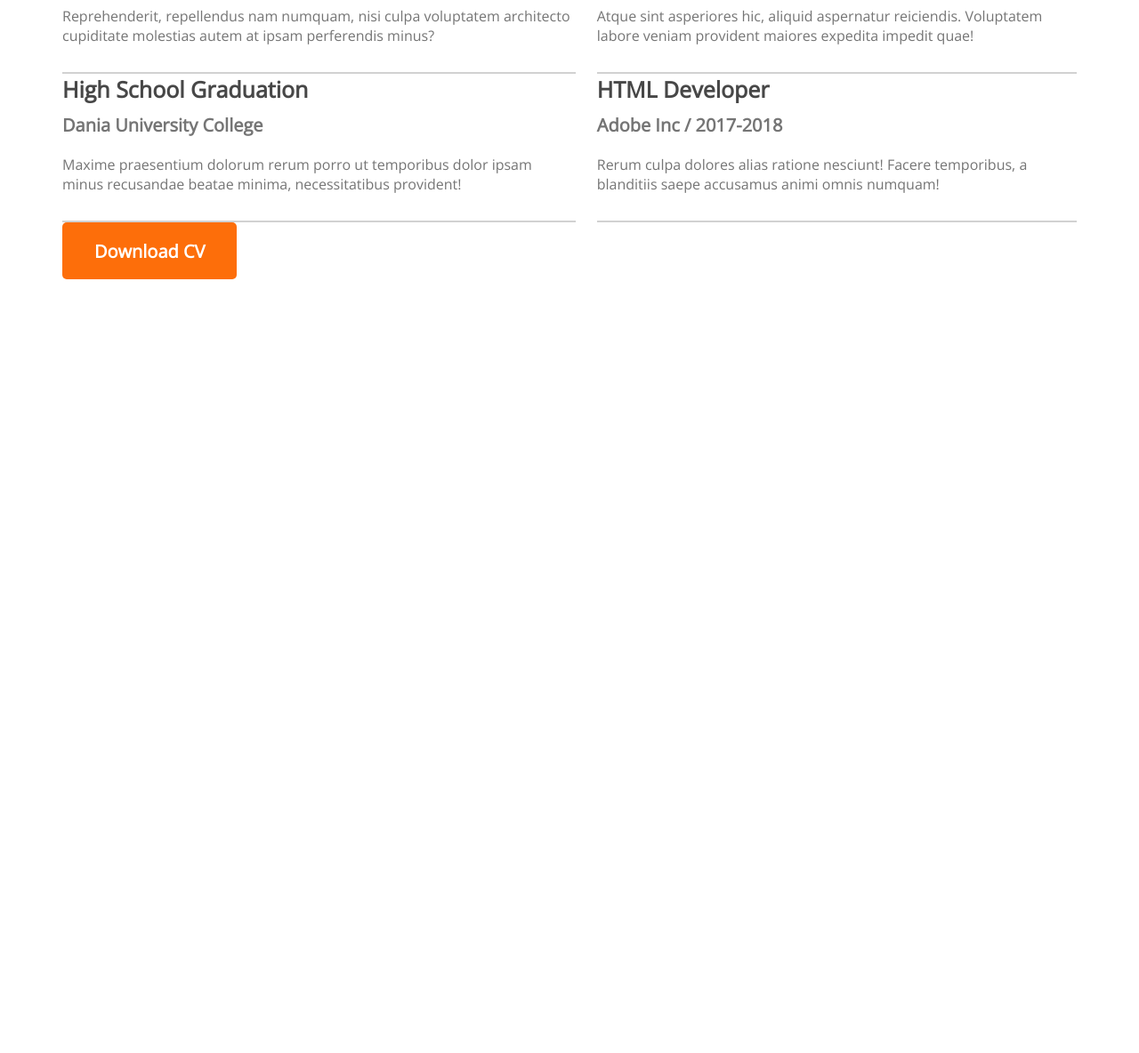
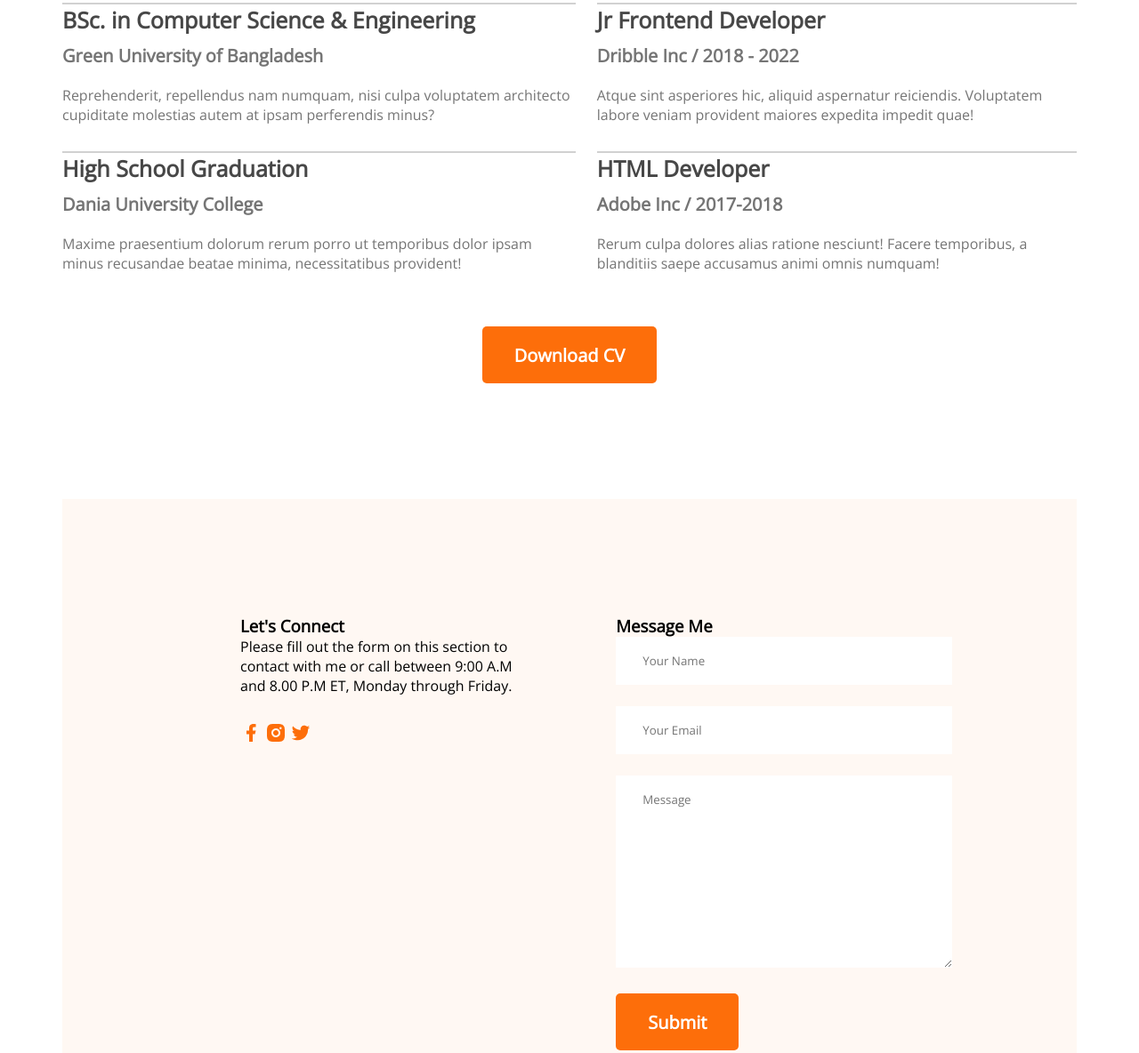
Before and after one commit to being-saiful/developer-portfolio, a plain HTML site: page index.html in a window 1280 px wide. Shown: the part 2637-3821 px from the top of the page at 89% size. Before the commit the page ends 2951 px from the top, so only its background shows below. Drawn offline with nearby package versions, Linux system fonts and the light colour scheme; a web font is replaced by a local one.

Commit message:
contact section has been added

```diff
--- a/index.html
+++ b/index.html
@@ -111,7 +111,7 @@
             <h3 class="resume-title">A summary of my resume</h3>
             <div class="resume-container">
                 <div class="my-education">
-                    <h3 class="resume-title">My Education</h3>
+                    <h3 class="resume-subtitle">My Education</h3>
                     <div class="items">
                         <h4 class="items-title">Masters in Computer Science & Engineering</h4>
                         <h5 class="items-subtitle">University of Alberta</h5>
@@ -136,11 +136,10 @@
                             minima,
                             necessitatibus provident!</p>
                     </div>
-                    <hr class="thick-line">
                 </div>
 
                 <div class="experience">
-                    <h3 class="resume-title">My Expereince</h3>
+                    <h3 class="resume-subtitle">My Expereince</h3>
                     <div class="items">
                         <h4 class="items-title">Sr. Font End Developer</h4>
                         <h5 class="items-subtitle">Apple Inc / 2020 - Current</h5>
@@ -165,16 +164,49 @@
                             animi
                             omnis numquam!</p>
                     </div>
-                    <hr class="thick-line">
 
                 </div>
             </div>
             </div>
 
-            <div>
+            <div class="resume-btn">
                 <button class="btn-primary">Download CV</button>
             </div>
 
+        </section>
+
+        <!-- conatact section -->
+
+        <section class="contact">
+            <div class="connect">
+                <h3>Let's Connect</h3>
+                <p class="connect-description">Please fill out the form on this section to contact with me or call
+                    between 9:00 A.M and 8.00 P.M ET,
+                    Monday through Friday.</p>
+
+                <a href="">
+                    <img src="/images/icons/facebook.png" alt="">
+                </a>
+
+                <a href="">
+                    <img src="/images/icons/insta.png" alt="">
+                </a>
+
+                <a href="">
+                    <img src="/images/icons/twitter.png" alt="">
+                </a>
+            </div>
+
+            <div class="msg">
+                <h3>Message Me</h3>
+                <form action="">
+                    <input type="text" name="" id="" placeholder="Your Name">
+                    <input type="email" name="" id="" placeholder="Your Email">
+                    <textarea name="" id="" cols="30" rows="10" placeholder="Message"></textarea>
+
+                    <input class="btn-primary" type="submit" value="Submit">
+                </form>
+            </div>
         </section>
 
 
--- a/styles/portfolio.css
+++ b/styles/portfolio.css
@@ -178,6 +178,10 @@ section {
 
 .resume-title {
     font-size: 35px;
+    text-align: center;
+    font-weight: 700;
+    margin-bottom: 113px;
+
 }
 
 .resume-container {
@@ -185,7 +189,7 @@ section {
     gap: 24px;
 }
 
-.resume-title {
+.resume-subtitle {
     font-weight: 700;
     font-size: 30px;
     color: #474747;
@@ -217,3 +221,34 @@ section {
 .thick-line {
     border: 1px solid #D1D1D1;
 }
+
+.resume-btn {
+    margin-top: 30px;
+    text-align: center;
+}
+
+/* contact styles */
+
+.contact {
+    display: flex;
+    gap: 110px;
+    background-color: #FFF8F3;
+    padding: 130px 200px;
+}
+
+.connect-description {
+    margin-bottom: 30px;
+}
+
+a {
+    text-decoration: none;
+}
+
+.contact input[type="text"],
+input[type="email"],
+textarea {
+    margin-bottom: 24px;
+    border: 0;
+    width: 100%;
+    padding: 18px 30px;
+}
```
